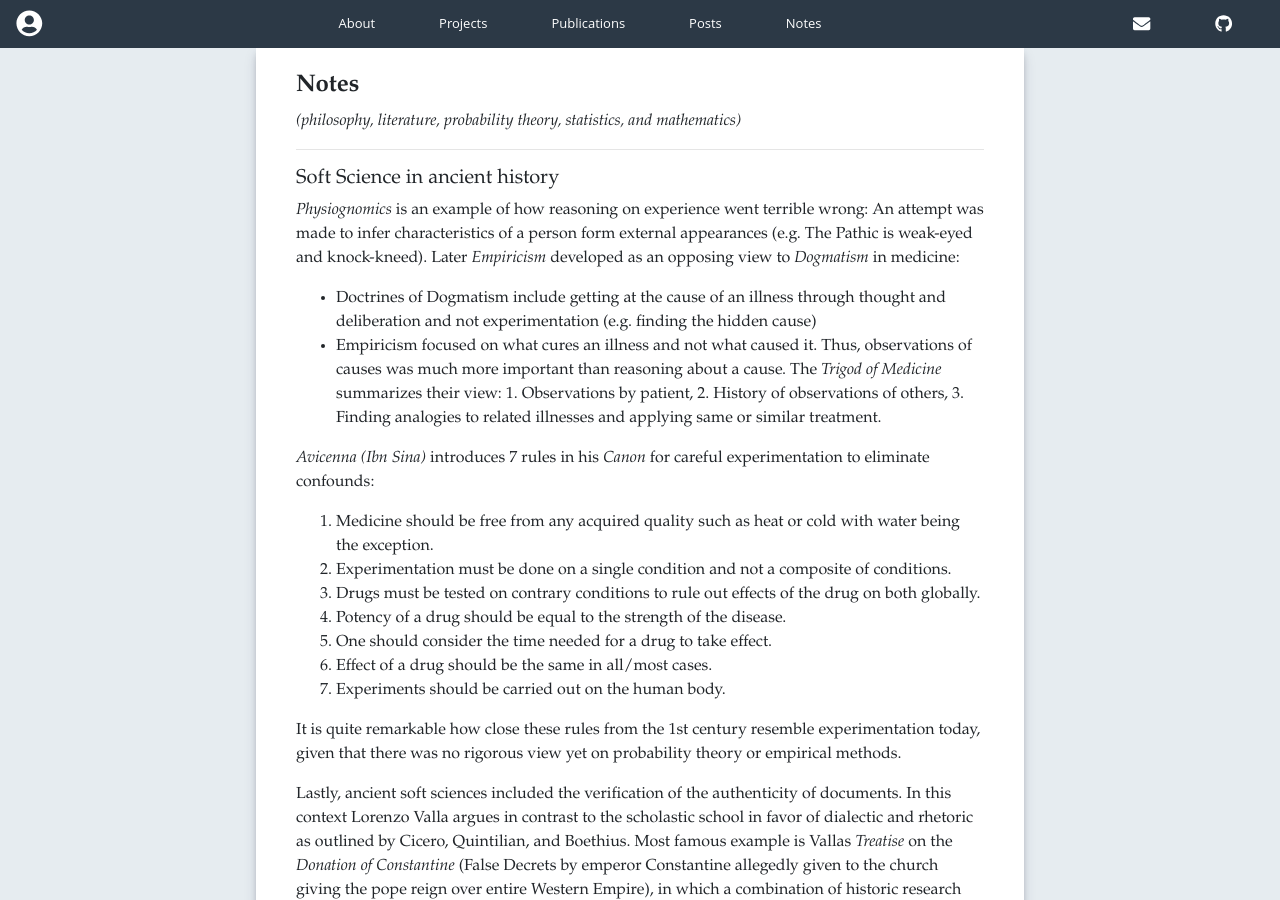
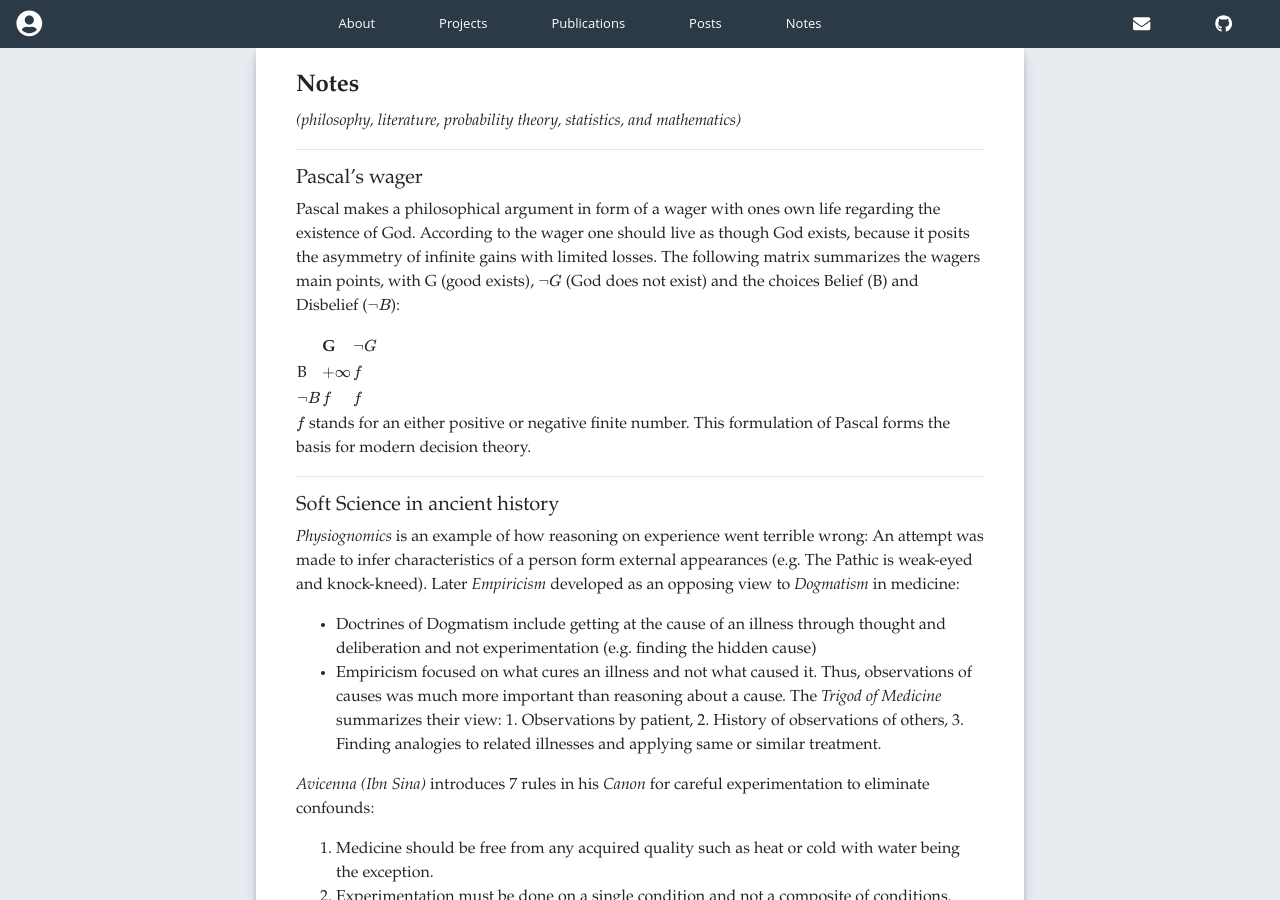
Before and after one commit to imarevic/personal_page, a Jekyll site: the page built from notes.md, in a window 1280 px wide and 900 px high. Built offline with Jekyll 4.4.1, drawn with Linux system fonts in a browser that asks for light colours; nearby versions of some CDN libraries; some of the changed text lies outside the part shown.

Commit message:
add Pascals wager

```diff
--- a/_includes/footer.html
+++ b/_includes/footer.html
@@ -1,7 +1,7 @@
 <div class="container-fluid footer" style="background-color: #2C3946;">
   <ul class="nav justify-content-center">
     <li class="nav-item">
-      <a class="nav-link text-white">© 2021 Ivan Marevic</a>
+      <a class="nav-link text-white">© 2022 Ivan Marevic</a>
     </li>
     <li class="nav-item">
       <a class="nav-link" href="/imprint">Impressum</a>
--- a/notes.md
+++ b/notes.md
@@ -5,6 +5,20 @@ title: Notes
 
 #### **Notes**
 *(philosophy, literature, probability theory, statistics, and mathematics)*
+
+----
+
+##### Pascal's wager
+Pascal makes a philosophical argument in form of a wager with ones own life regarding the existence of God. According to the wager one should live as though God exists, because it posits the asymmetry of infinite gains with limited losses.
+The following matrix summarizes the wagers main points, with G (good exists), $$\neg G$$ (God does not exist) and the choices Belief (B) and Disbelief ($$\neg B$$):
+
+|            | G            | $$\neg G$$ |
+|------------|--------------|------------|
+| B          | $$+ \infty$$ | $$f$$      |
+| $$\neg B$$ | $$f$$        | $$f$$      |
+
+$$f$$ stands for an either positive or negative finite number.
+This formulation of Pascal forms the basis for modern decision theory.
 
 ----
 
```
